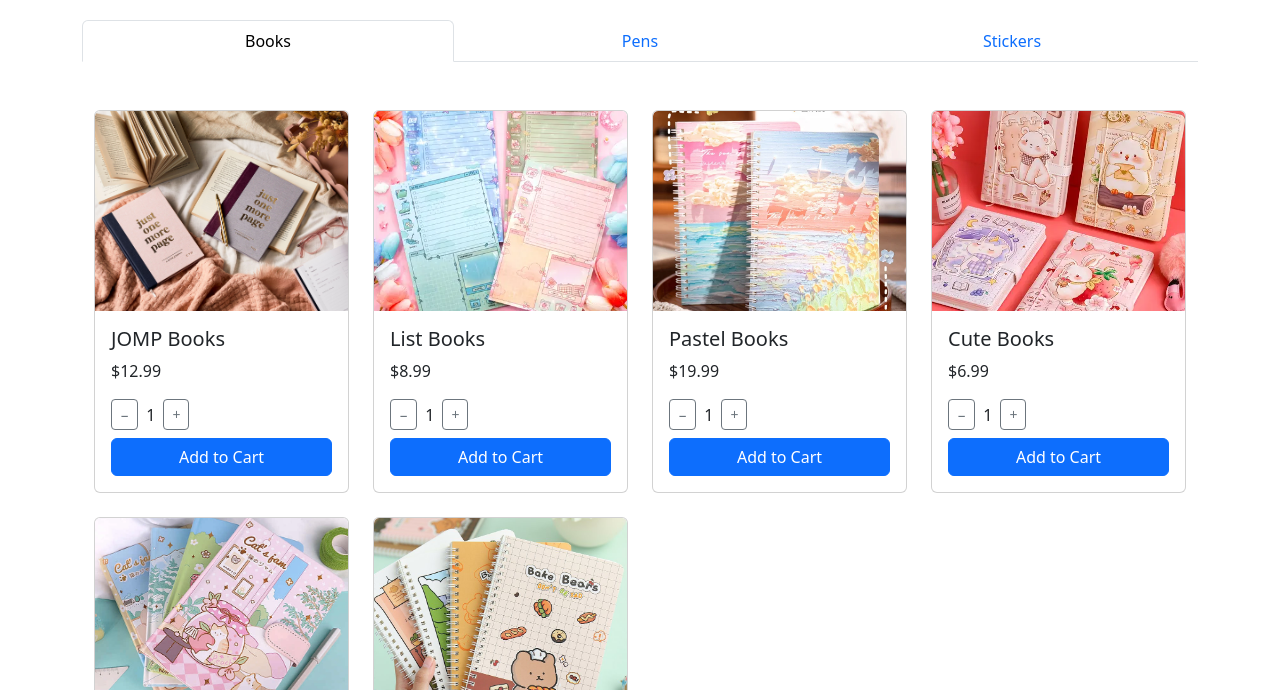
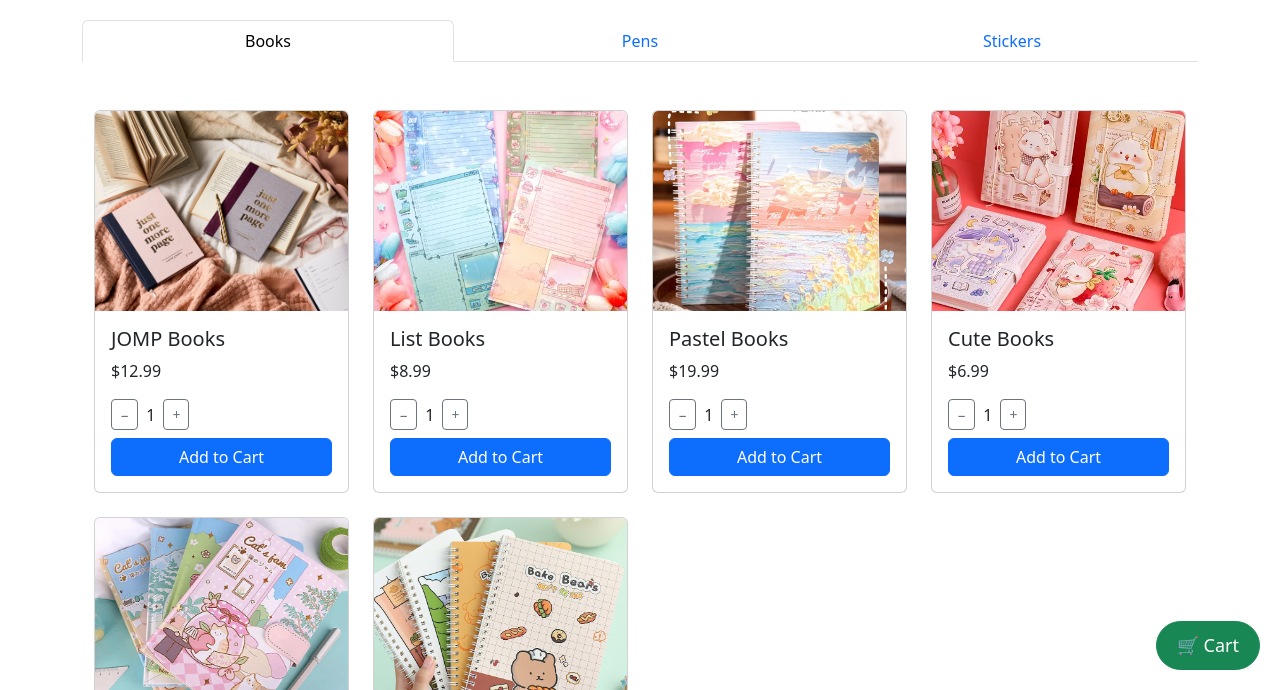
Before and after one commit to mcc-z/sakura-stationery-github.com, a plain HTML site: page shop.html in a window 1280 px wide. Shown: the part 110-800 px from the top of the page. Drawn offline with nearby package versions, Linux system fonts and the light colour scheme.

Commit message:
Update style.css

```diff
--- a/style.css
+++ b/style.css
@@ -52,4 +52,14 @@
     display: flex;
     flex-direction: column;
     justify-content: space-between;
+
 }
+.cart-button {
+    position: fixed;
+    bottom: 20px;
+    right: 20px;
+    z-index: 1050;
+    border-radius: 50px;
+    padding: 10px 20px;
+    font-size: 18px;
+}
```
